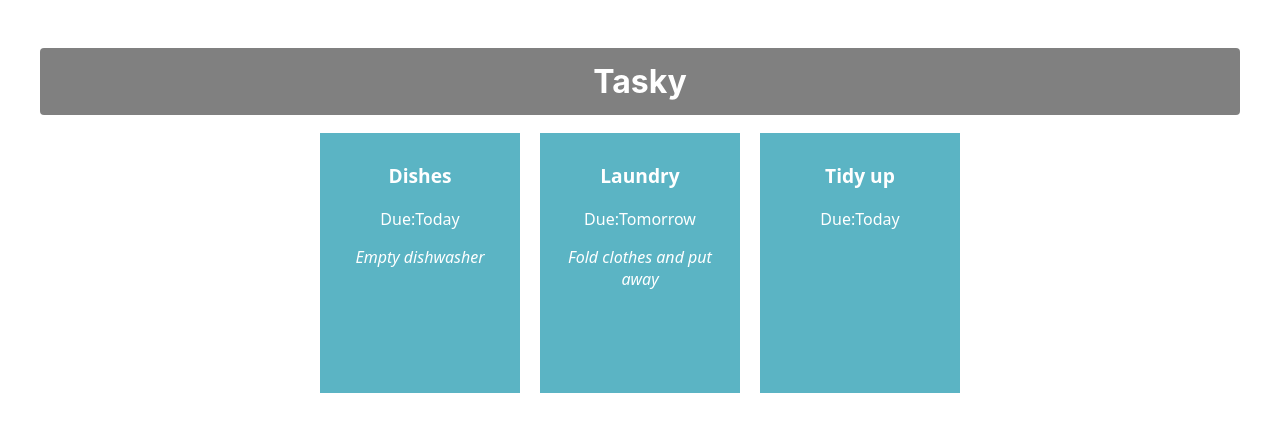
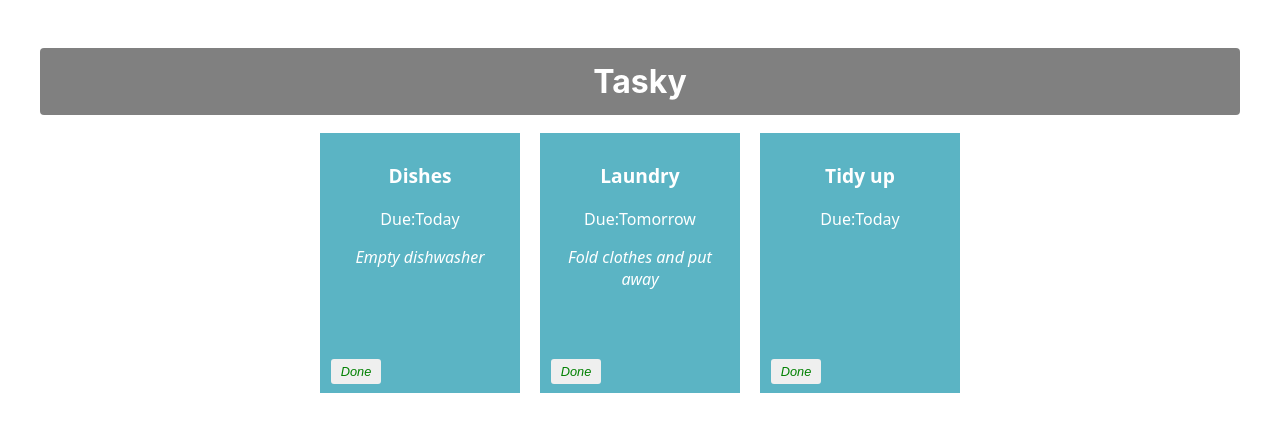
Before and after one commit to BruceWan1021/react-basics-labs, a React (Create React App) app in the folder tasky/: page / in a window 1280 px wide. Shown: the top 432 px of the page. Built offline with nearby package versions, Linux system fonts and the light colour scheme.

Commit message:
Mark task as done

```diff
--- a/tasky/src/App.css
+++ b/tasky/src/App.css
@@ -38,3 +38,20 @@
 .detail {
   font-style: italic;
 }
+
+button {
+  border: none;
+  border-radius: 3px;
+  font-style: italic;
+  font-size: 0.8em;
+  margin: 4px 6px;
+  width: 50px;
+  height: 25px;
+}
+
+.doneButton {
+  position: absolute;
+  bottom: 5px;
+  left: 5px;
+  color: green;
+}
--- a/tasky/src/App.js
+++ b/tasky/src/App.js
@@ -1,3 +1,4 @@
+import { props } from 'uview-ui/libs/mixin/mixin';
 import './App.css';
 import Task from './components/Task'
 import React, { useState } from 'react';
@@ -5,22 +6,31 @@
 function App() {
   const [ taskState, setTaskState ] = useState({
     tasks: [
-      { id: 1, title:"Dishes", description: "Empty dishwasher", deadline: "Today" },
-      { id: 2, title: "Laundry", description: "Fold clothes and put away", deadline: "Tomorrow" },
-      { id: 3, title: "Tidy up", deadline: "Today" }
+      { id: 1, title:"Dishes", description: "Empty dishwasher", deadline: "Today", done: false },
+      { id: 2, title: "Laundry", description: "Fold clothes and put away", deadline: "Tomorrow", done: false },
+      { id: 3, title: "Tidy up", deadline: "Today", done: false}
     ]
   });
+  const doneHandler = (taskIndex) => {
+    const tasks = [...taskState.tasks];
+    tasks[taskIndex].done = !tasks[taskIndex].done;
+    setTaskState({tasks});
+    console.log(`${taskIndex} ${tasks[taskIndex].done}`);
+  };
   return (
     <div className="container">
       <h1>Tasky</h1>
-      {taskState.tasks.map((task) => (
+      {taskState.tasks.map((task, index) => (
         <Task
         title={task.title}
         description={task.description}
         deadline={task.deadline}
         key={task.id}
+        done={task.done}
+        markDone={() => doneHandler(index)}
       />
       ))}
+
     </div>
   );
 }
--- a/tasky/src/components/Task.js
+++ b/tasky/src/components/Task.js
@@ -3,13 +3,16 @@
 const Task = (props) => {
 
     return (
-        <div className = "card">
+        <div className = "card" style={{backgroundColor: props.done ? 'lightgrey' : '#5bb4c4'}}>
             <p className="title">{props.title}</p>
             <p>Due:{props.deadline}</p>
             <p className="detail">{props.description}</p>
+            <button onClick={props.markDone} className='doneButton'>Done</button>
         </div>
 
     )
 }
 
+
+
 export default Task;
```
